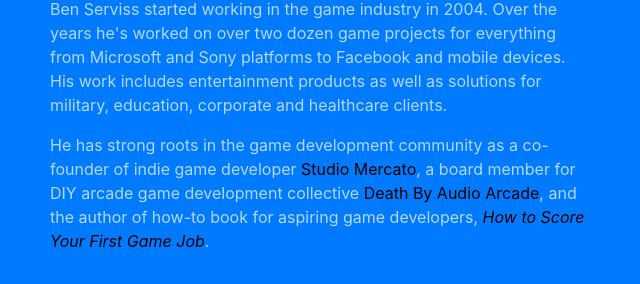
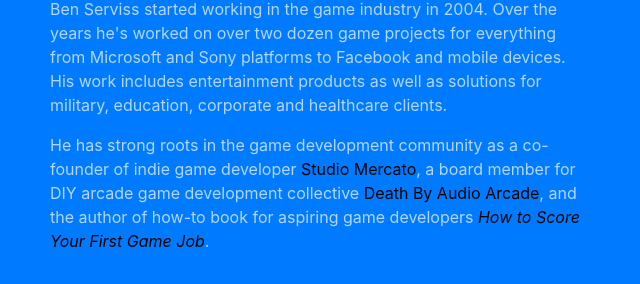
Before and after one commit to kamoh/dj_site, a website with bundled scripts: page index.html in a window 1280 px wide. Shown: the part 2648-2932 px from the top of the page, 510-1150 px from the left. Built offline with nearby package versions, Linux system fonts and the light colour scheme.

Commit message:
comma cleanup

```diff
--- a/index.html
+++ b/index.html
@@ -404,7 +404,7 @@
             <p class="text-faded">Ben Serviss started working in the game industry in 2004. Over the years he's worked on over two dozen game projects for everything from Microsoft and Sony platforms to Facebook and mobile devices. His work includes entertainment products as well as solutions for military, education, corporate and healthcare clients.
             </p>
             <p class="text-faded">
-            He has strong roots in the game development community as a co-founder of indie game developer <a href="https://www.studio-mercato.com/">Studio Mercato</a>, a board member for DIY arcade game development collective <a href="http://deathbyaudioarcade.com/">Death By Audio Arcade</a>, and the author of how-to book for aspiring game developers, <a href="https://www.scoreyourfirstgamejob.com/"><i>How to Score Your First Game Job</i></a>.</p>
+            He has strong roots in the game development community as a co-founder of indie game developer <a href="https://www.studio-mercato.com/">Studio Mercato</a>, a board member for DIY arcade game development collective <a href="http://deathbyaudioarcade.com/">Death By Audio Arcade</a>, and the author of how-to book for aspiring game developers <a href="https://www.scoreyourfirstgamejob.com/"><i>How to Score Your First Game Job</i></a>.</p>
           </div>
         </div>
         <div class="row">
```
